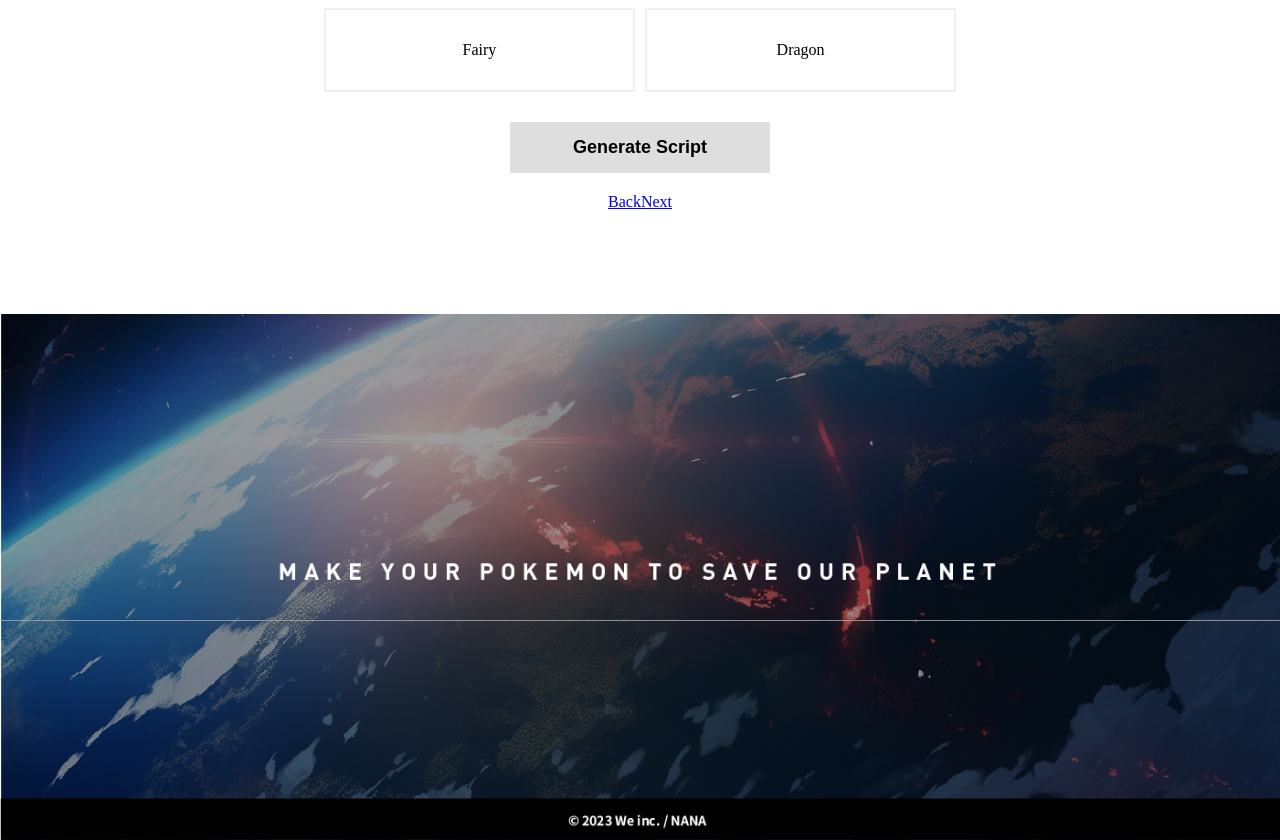
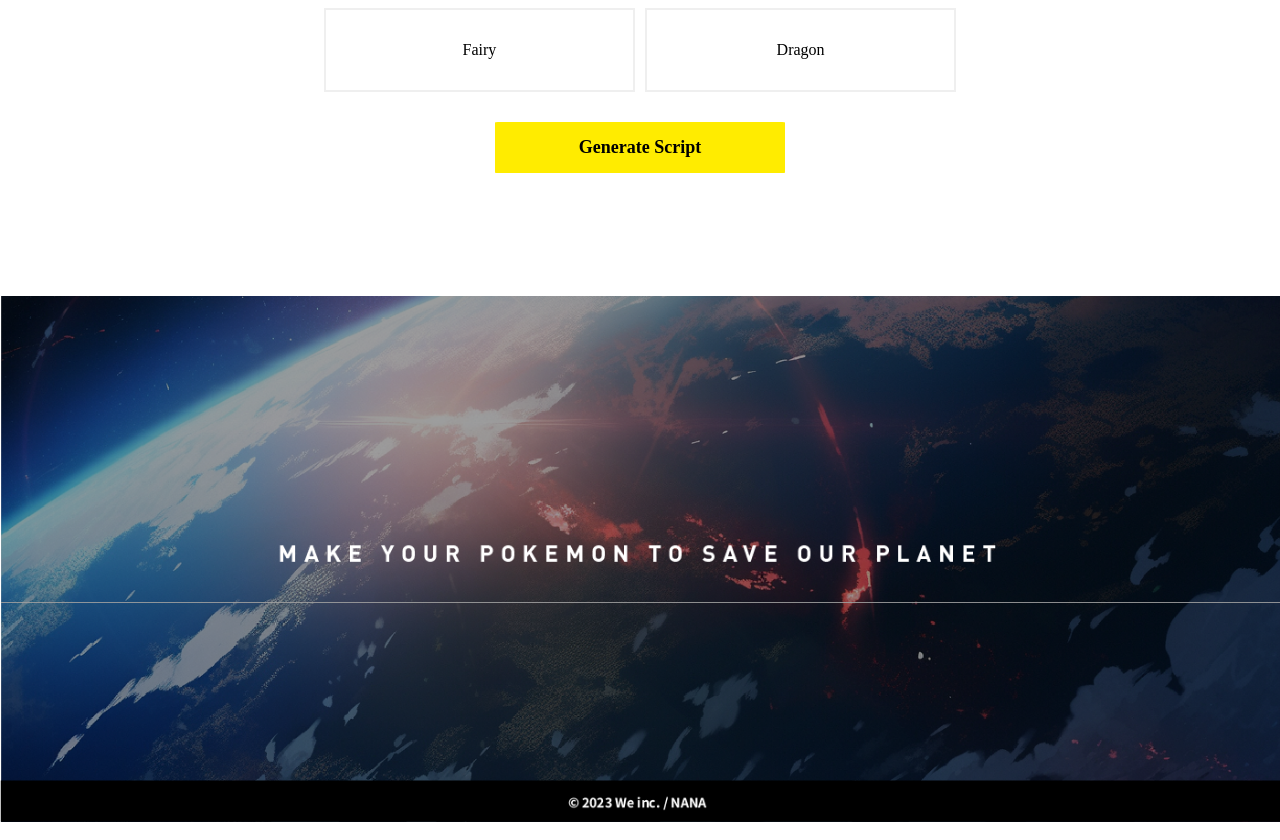
Before and after one commit to mAtencio27/pokegenreact, a React (Create React App) app in the folder client/: page /home in a window 1280 px wide. Shown: the part 1023-1863 px from the top of the page. Built offline with nearby package versions, Linux system fonts and the light colour scheme.

Commit message:
deleted the nav buttons for dev and connected the links as buttons

```diff
--- a/client/src/components/Home.js
+++ b/client/src/components/Home.js
@@ -116,11 +116,12 @@ const Home = ({pokeJson, setPokeJson}) => {
               </div>
             </div>
             <div className='generateButtonContainer'>
-              {elementString ? <button className="generateScriptButton" value={subjectString} onClick={(e)=>{generateScript(e)}}> Generate Script </button>: <button className="generateScriptButton" value={subjectString} onClick={(e)=>{generateScript(e)}} disabled> Generate Script </button>}
+              {/* {elementString ? <button className="generateScriptButton" value={subjectString} onClick={(e)=>{generateScript(e)}}> Generate Script </button>: <button className="generateScriptButton" value={subjectString} onClick={(e)=>{generateScript(e)}} disabled> Generate Script </button>} */}
+              {elementString ? <Link to="/ImageUpload" className="generateScriptButton" value={subjectString} onClick={(e)=>{generateScript(e)}}> Generate Script </Link>: <Link className="generateScriptButton" value={subjectString} onClick={(e)=>{generateScript(e)}} disabled> Generate Script </Link>}
             </div>
             <div className='navButtons'>
-                <Link to="/">Back</Link>
-                <Link to="/ImageUpload">Next</Link>
+                {/* <Link to="/">Back</Link> */}
+                {/* <Link className="generateScriptButton" to="/ImageUpload" onClick={(e)=>{console.log(e)}}>Next</Link> */}
             </div>
             <div className="footerContainer2">
                 <img src={footer} className="footer2"></img>
--- a/client/src/components/ImageUpload.js
+++ b/client/src/components/ImageUpload.js
@@ -125,13 +125,13 @@ const ImageUpload = ({pokeJson, setPokeJson, files, setFiles}) => {
                   </input>
                 </label>
                 <div className='submitPhotoFileContainer'>
-                  <button className="photoInputName" type='submit'/**onClick={submitHandler(e)**/>Submit</button>
+                  <Link to="/Render" className="photoInputName" type='submit'/**onClick={submitHandler(e)**/>Submit</Link>
                 </div>
               </form>
             </div>
             <div className='navButtons'>
-              <Link to="/Home">Back</Link>
-              <Link to="/Render">Next</Link>
+              {/* <Link to="/Home">Back</Link> */}
+              {/* <Link to="/Render">Next</Link> */}
             </div>
             <div className="footerContainer3">
                 <img src={footer} className="footer3"></img>
--- a/client/src/components/Render.js
+++ b/client/src/components/Render.js
@@ -67,8 +67,8 @@ const Render = ({pokeJson, setPokeJson, files, setFiles}) => {
             {displayPhoto()}
             </div>
             <div className='renderNavButtons'>
-              <Link to="/ImageUpload">Back</Link>
-              <Link to="/Render">Next</Link>
+              {/* <Link to="/ImageUpload">Back</Link> */}
+              {/* <Link to="/Render">Next</Link> */}
             </div>
           </div>
         </div>
```
